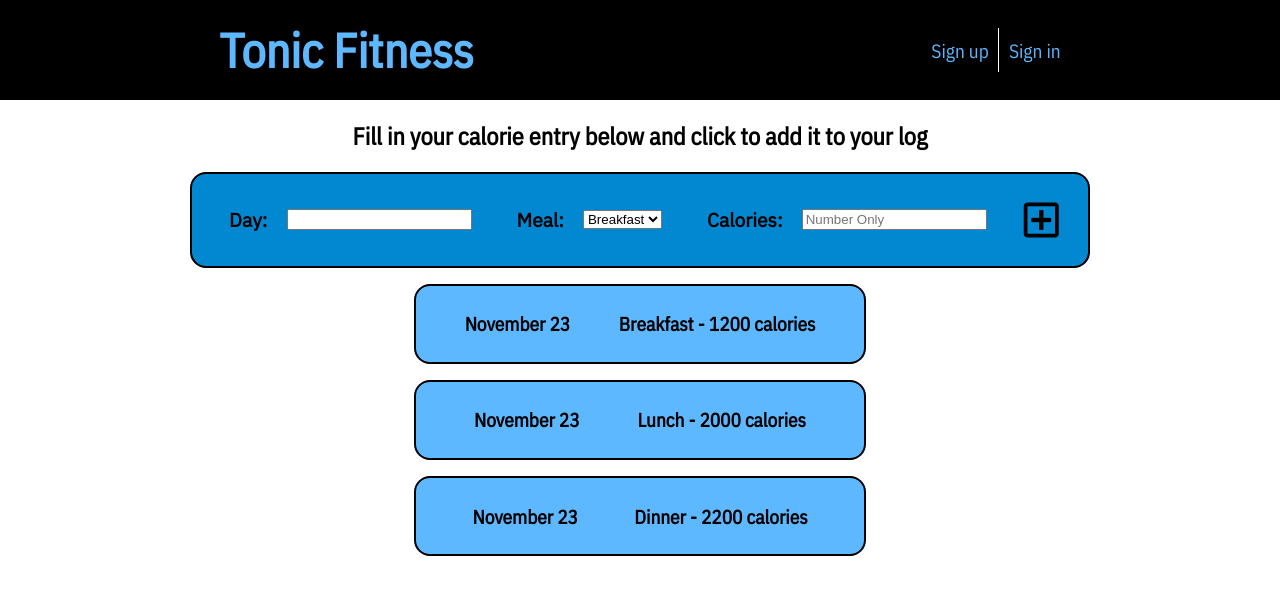
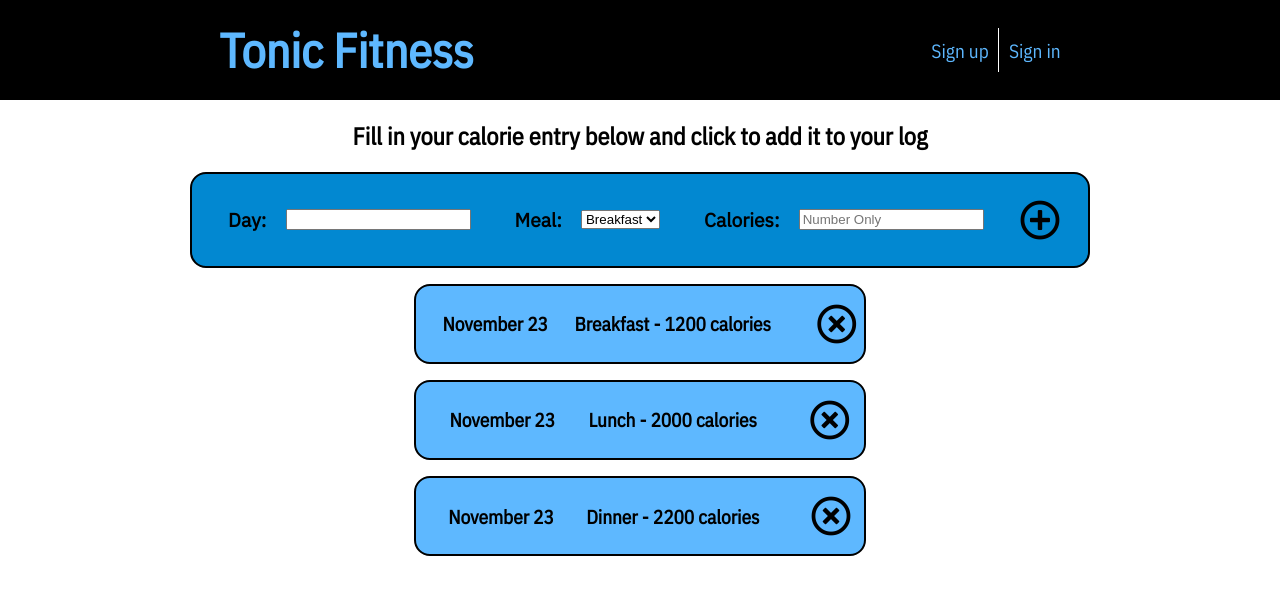
Before and after one commit to chingu-voyages/geckos-project-11, a React (Create React App) app in the folder tonic-fitness/: page /log in a window 1280 px wide. Shown: the top 594 px of the page. Built offline with nearby package versions, Linux system fonts and the light colour scheme.

Commit message:
Add remove buttons and style

```diff
--- a/tonic-fitness/src/components/Log.js
+++ b/tonic-fitness/src/components/Log.js
@@ -127,17 +127,21 @@ class Log extends Component  {
           <button name="add"
                   className="entry-button"
                   onClick={this.handleAddEntry}>
-            <i className="far fa-plus-square"></i>
+            <i className="far fa-times-circle"></i>
           </button>
         </section>
 
         {/* Map over this.state.log and display each entry */}
         {this.state.log.map((currentEntry, index) => (
             <section className="entry-log flex-row"
-                     key={index}
-                     onClick={() => {this.handleRemoveEntry(currentEntry)}} >
+                     key={index} >
               <h4 className="log-entry-item title"> {currentEntry.day} </h4>
               <h4 className="log-entry-item title"> {currentEntry.meal} - {currentEntry.calories} calories </h4>
+                <button name="add"
+                        className="remove-button"
+                        onClick={() => {this.handleRemoveEntry(currentEntry)}} >
+                  <i className="far fa-times-circle"></i>
+                </button>
             </section>
           ))
         }
--- a/tonic-fitness/src/stylesheets/Log.scss
+++ b/tonic-fitness/src/stylesheets/Log.scss
@@ -38,6 +38,11 @@
     padding: 0;
     background-color: $color-secondary;
     border: 0;
+    transform: rotate(45deg);
+  }
+
+  button:hover {
+    cursor: pointer;
   }
 
   .entry-log {
@@ -52,4 +57,11 @@
     font-size: 1.2em;
   }
 
+  .remove-button {
+    width: 1em;
+    margin: 1em;
+    background-color: $color-primary;
+    border: none;
+  }
+
 }
```
